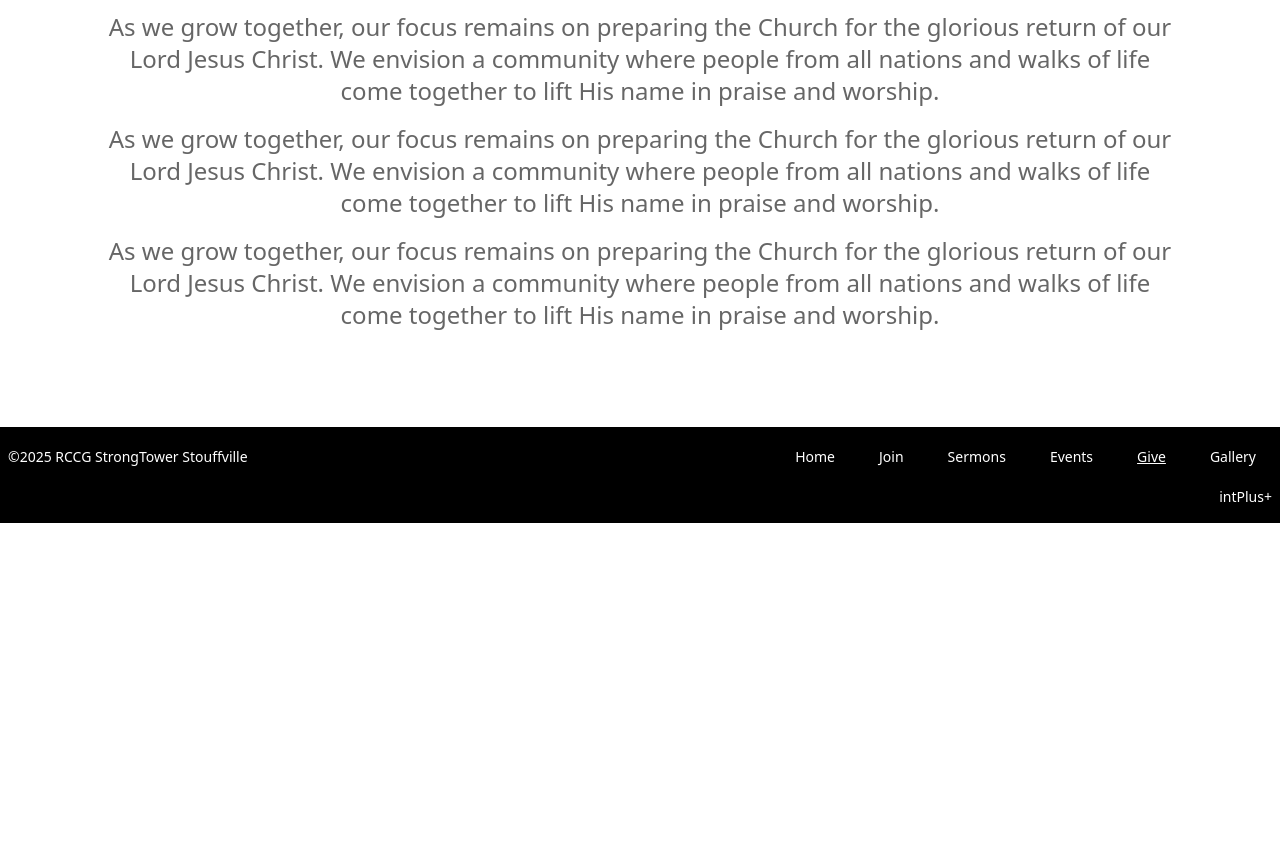
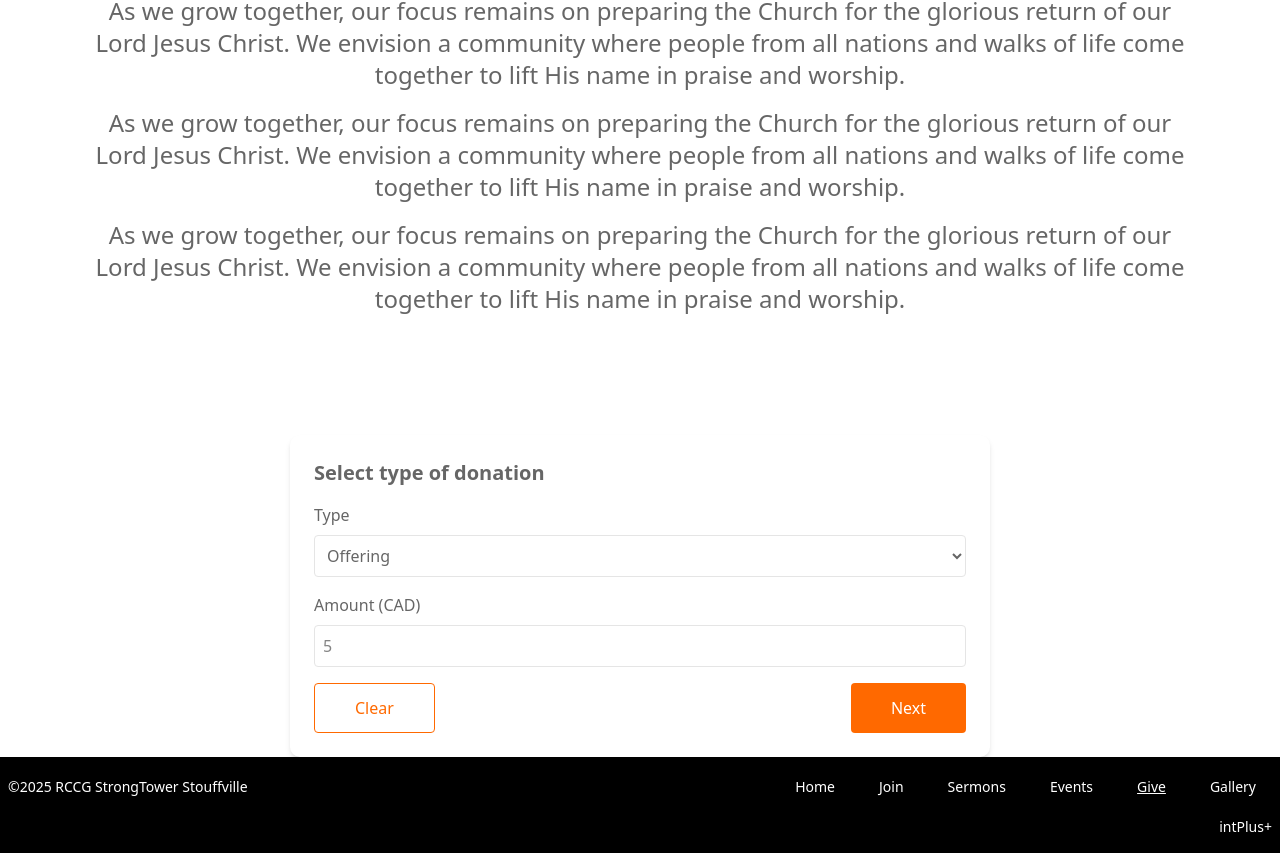
Before and after one commit to intplus-info/RCCG, a React (Vite) app: page /give in a window 1280 px wide. Shown: the part 728-1581 px from the top of the page. Before the commit the page ends 1251 px from the top, so only its background shows below. Built offline with nearby package versions, Linux system fonts and the light colour scheme.

Commit message:
fixed some display errors

```diff
--- a/src/components/Blog.tsx
+++ b/src/components/Blog.tsx
@@ -3,7 +3,7 @@ const Blog = () => {
     <div className='flex flex-col md:flex-row '>
       <div className=' w-full md:w-[600px] md:bg-orange-400 flex  flex-col justify-center  text-center'>
         <p className='uppercase text-sm text-black md:text-white'>Latest</p>
-        <p className='uppercase text-3xl text-black md:text-white'>Blog</p>
+        <p className='uppercase text-sm md:text-lg text-black md:text-white'>Blog</p>
       </div>
       <div className='flex flex-col  gap-2 p-3  bg-[#E4E4E4]'>
         <p className='bg-orange-400 w-42  my-4 text-white p-6'>11 November</p>
--- a/src/components/Church.tsx
+++ b/src/components/Church.tsx
@@ -8,7 +8,7 @@ const Church = () => {
     <div className="flex flex-col items-center justify-center gap-5  p-13">
         <div className="flex gap-3 items-center mb-5">
             <div className="w-28 bg-gray-400 h-0.5"></div>
-            <p className="text-gray-700">About The Church</p>
+            <p className="text-gray-700 text-sm md:text-lg">About The Church</p>
             <div className="w-28 bg-gray-400 h-0.5"></div>
         </div>
         <div className="flex mt-4 gap-7 flex-col md:flex-row md:gap-[50px]">
--- a/src/components/Gallery.tsx
+++ b/src/components/Gallery.tsx
@@ -8,7 +8,7 @@ const Gallery = () => {
     <div className='flex flex-col justify-center items-center gap-3 p-10'>
       <div className='flex gap-3 items-center'>
         <div className='w-28 bg-gray-400 h-0.5'></div>
-        <p className='text-gray-700'>Latest Gallery</p>
+        <p className='text-gray-700 '>Latest Gallery</p>
 
         <div className='w-28 bg-gray-400 h-0.5'></div>
       </div>
--- a/src/components/Sermons.tsx
+++ b/src/components/Sermons.tsx
@@ -7,7 +7,7 @@ const Sermons = () => {
     <div className='flex flex-col items-center justify-center gap-5  p-13'>
       <div className='flex gap-3 items-center'>
         <div className='w-28 bg-gray-400 h-0.5'></div>
-        <p className='text-gray-700'>Latest Sermons</p>
+        <p className='text-gray-700 text-sm md:text-lg'>Latest Sermons</p>
 
         <div className='w-28 bg-gray-400 h-0.5'></div>
       </div>
--- a/src/pages/Gallery.tsx
+++ b/src/pages/Gallery.tsx
@@ -88,7 +88,7 @@ const Gallery = () => {
          <div>
           <div className='flex flex-col gap-4 justify-center items-center p-6'>
             <hr className='w-full h-0,5 text-white opacity-50' />
-            <h1 className='text-4xl capitalize text-white'>
+            <h1 className='text-xl md:text-4xl capitalize text-white'>
               {" "}
            Gallery
             </h1>
@@ -99,7 +99,7 @@ const Gallery = () => {
     <div className='flex flex-col justify-center items-center gap-3 p-10'>
       <div className='flex gap-3 items-center'>
         <div className='w-28 bg-gray-400 h-0.5'></div>
-        <p className='text-gray-700'>Latest Gallery</p>
+        <p className='text-gray-700 text-sm md:text-lg'>Latest Gallery</p>
 
         <div className='w-28 bg-gray-400 h-0.5'></div>
       </div>
--- a/src/pages/GivePage.tsx
+++ b/src/pages/GivePage.tsx
@@ -90,13 +90,54 @@ const GivePage = () => {
             </div>
           </div>
       </div>
-      <div className="flex flex-col text-center  gap-4 md:p-24">
-      <p className="text-[#00000099] text-2xl">Welcome to RCCG Strongtower Stouffville, a thriving Christian community rooted in faith, love, and the transformative power of God’s Word. At the heart of our mission is Jesus Christ, and we are passionate about building a strong, united community that reflects His love and grace. Together, we strive to create a space where lives are touched, destinies are redeemed, and dominion is restored</p>
-      <p className="text-[#00000099] text-2xl">Our vision goes beyond the walls of the church—we are committed to fostering a sense of belonging and purpose, where every individual feels valued and empowered. Through fellowship, worship, and the teaching of God’s Word, we aim to inspire positive change in our community and beyond. Here, you’ll find a family that supports, encourages, and walks alongside you in your spiritual journe</p>
-      <p className="text-[#00000099] text-2xl">As we grow together, our focus remains on preparing the Church for the glorious return of our Lord Jesus Christ. We envision a community where people from all nations and walks of life come together to lift His name in praise and worship.</p>
-      <p className="text-[#00000099] text-2xl">As we grow together, our focus remains on preparing the Church for the glorious return of our Lord Jesus Christ. We envision a community where people from all nations and walks of life come together to lift His name in praise and worship.</p>
-      <p className="text-[#00000099] text-2xl">As we grow together, our focus remains on preparing the Church for the glorious return of our Lord Jesus Christ. We envision a community where people from all nations and walks of life come together to lift His name in praise and worship.</p>
+      <div className="flex flex-col text-center  gap-4 p-6 md:p-20">
+      <p className="text-[#00000099] text-lg md:text-2xl">Welcome to RCCG Strongtower Stouffville, a thriving Christian community rooted in faith, love, and the transformative power of God’s Word. At the heart of our mission is Jesus Christ, and we are passionate about building a strong, united community that reflects His love and grace. Together, we strive to create a space where lives are touched, destinies are redeemed, and dominion is restored</p>
+      <p className="text-[#00000099] text-lg md:text-2xl">Our vision goes beyond the walls of the church—we are committed to fostering a sense of belonging and purpose, where every individual feels valued and empowered. Through fellowship, worship, and the teaching of God’s Word, we aim to inspire positive change in our community and beyond. Here, you’ll find a family that supports, encourages, and walks alongside you in your spiritual journe</p>
+      <p className="text-[#00000099] text-lg md:text-2xl">As we grow together, our focus remains on preparing the Church for the glorious return of our Lord Jesus Christ. We envision a community where people from all nations and walks of life come together to lift His name in praise and worship.</p>
+      <p className="text-[#00000099] text-lg md:text-2xl">As we grow together, our focus remains on preparing the Church for the glorious return of our Lord Jesus Christ. We envision a community where people from all nations and walks of life come together to lift His name in praise and worship.</p>
+      <p className="text-[#00000099] text-lg md:text-2xl">As we grow together, our focus remains on preparing the Church for the glorious return of our Lord Jesus Christ. We envision a community where people from all nations and walks of life come together to lift His name in praise and worship.</p>
+
         </div>
+        <div className="max-w-[700px] mx-auto mt-10 bg-white p-6 rounded-lg shadow-md">
+  <h2 className="text-xl font-semibold text-[#666666] text-left mb-4">Select type of donation</h2>
+
+  {/* Dropdown for donation type */}
+  <label className="block mb-2 font-medium text-[#666666]">Type</label>
+  <select
+    className="w-full   p-2 mb-4 border rounded focus:outline-none focus:ring-2 focus:ring-orange-500 text-[#666666]"
+  >
+    <option value="Offering">Offering</option>
+    <option  value="Tithe">Tithe</option>
+    <option value="Thanksgiving">Thanksgiving</option>
+    <option value="First Offering">First Offering</option>
+  </select>
+
+  {/* Amount input */}
+  <label className="block mb-2 font-medium text-[#666666]">Amount (CAD)</label>
+  <input
+    type="number"
+    min="5"
+    placeholder="5"
+    className="w-full p-2 mb-4 border rounded focus:outline-none focus:ring-2 focus:ring-orange-500"
+  />
+
+  {/* Action buttons */}
+  <div className="flex justify-between">
+    <button
+      type="reset"
+      className="px-10 py-3 bg-white text-orange-500 rounded border border-orange-500  hover:opacity-60"
+    >
+      Clear
+    </button>
+    <button
+      type="submit"
+      className="px-10 py-3 bg-orange-500 text-white rounded hover:opacity-60"
+    >
+      Next
+    </button>
+  </div>
+</div>
+
       <Footer />
        </>
       )
```
